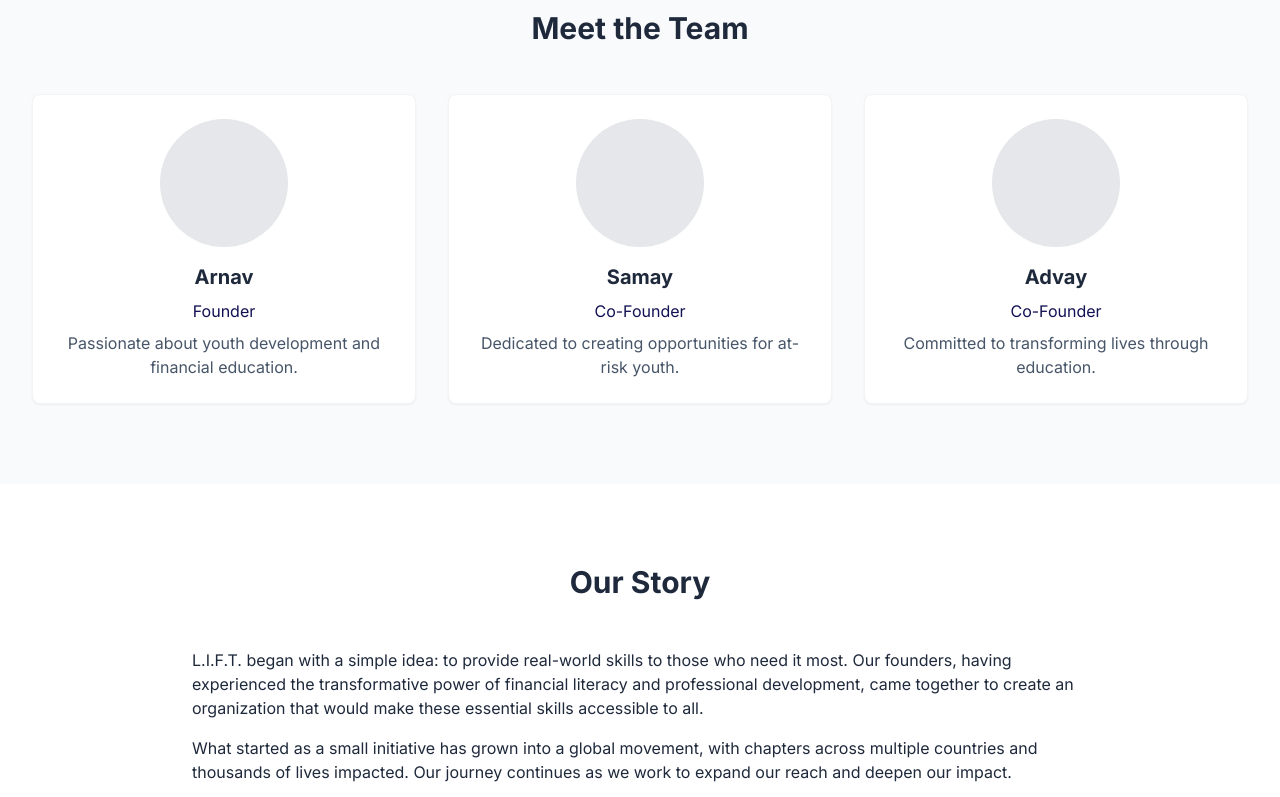
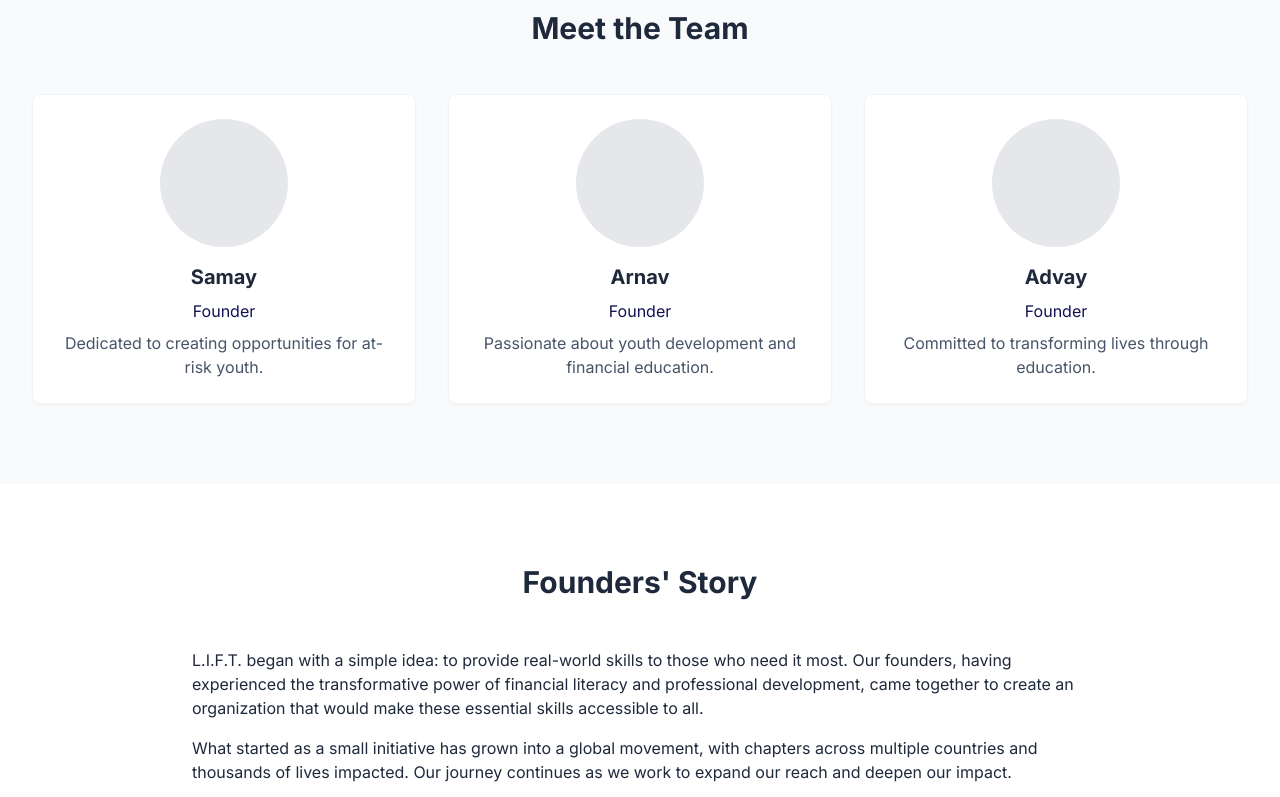
Before and after one commit to ShouryaBatra/lift-website, a Next.js app: page /about in a window 1280 px wide. Shown: the part 622-1419 px from the top of the page. Built offline with nearby package versions, Linux system fonts and the light colour scheme.

Commit message:
odometers and about page changes

```diff
--- a/src/pages/about.js
+++ b/src/pages/about.js
@@ -19,6 +19,13 @@ const staggerContainer = {
 
 export default function About() {
   const teamMembers = [
+
+    {
+      name: 'Samay',
+      role: 'Founder',
+      bio: 'Dedicated to creating opportunities for at-risk youth.',
+      image: '/team/samay.jpg'
+    },
     {
       name: 'Arnav',
       role: 'Founder',
@@ -26,14 +33,8 @@ export default function About() {
       image: '/team/arnav.jpg' // You'll need to add these images
     },
     {
-      name: 'Samay',
-      role: 'Co-Founder',
-      bio: 'Dedicated to creating opportunities for at-risk youth.',
-      image: '/team/samay.jpg'
-    },
-    {
       name: 'Advay',
-      role: 'Co-Founder',
+      role: 'Founder',
       bio: 'Committed to transforming lives through education.',
       image: '/team/advay.jpg'
     }
@@ -135,7 +136,7 @@ export default function About() {
               variants={fadeInUp}
               className="text-3xl font-bold text-lift-text-primary text-center mb-12"
             >
-              Our Story
+              Founders' Story
             </motion.h2>
             <motion.div
               variants={fadeInUp}
--- a/src/pages/impact.js
+++ b/src/pages/impact.js
@@ -3,6 +3,7 @@ import MainLayout from '../components/layout/MainLayout';
 import Container from '../components/ui/Container';
 import Card from '../components/ui/Card';
 import Button from '../components/ui/Button';
+import AnimatedCounter from '../components/ui/AnimatedCounter';
 
 const fadeInUp = {
   initial: { opacity: 0, y: 20 },
@@ -21,22 +22,26 @@ const staggerContainer = {
 export default function Impact() {
   const impactStats = [
     {
-      number: '1000+',
+      number: 1000,
+      suffix: '+',
       label: 'Students Mentored',
       description: 'Youth empowered through our programs'
     },
     {
-      number: '85%',
+      number: 85,
+      suffix: '%',
       label: 'Success Rate',
       description: 'Students achieving their financial goals'
     },
     {
-      number: '50+',
+      number: 50,
+      suffix: '+',
       label: 'Partner Schools',
       description: 'Educational institutions we work with'
     },
     {
-      number: '200+',
+      number: 200,
+      suffix: '+',
       label: 'Volunteers',
       description: 'Dedicated mentors and educators'
     }
@@ -105,7 +110,7 @@ export default function Impact() {
               <Card key={stat.label} className="p-6 text-center">
                 <motion.div variants={fadeInUp}>
                   <h3 className="text-4xl font-bold text-lift-blue mb-2">
-                    {stat.number}
+                    <AnimatedCounter end={stat.number} suffix={stat.suffix} />
                   </h3>
                   <p className="text-lg font-semibold text-lift-text-primary mb-2">
                     {stat.label}
```
